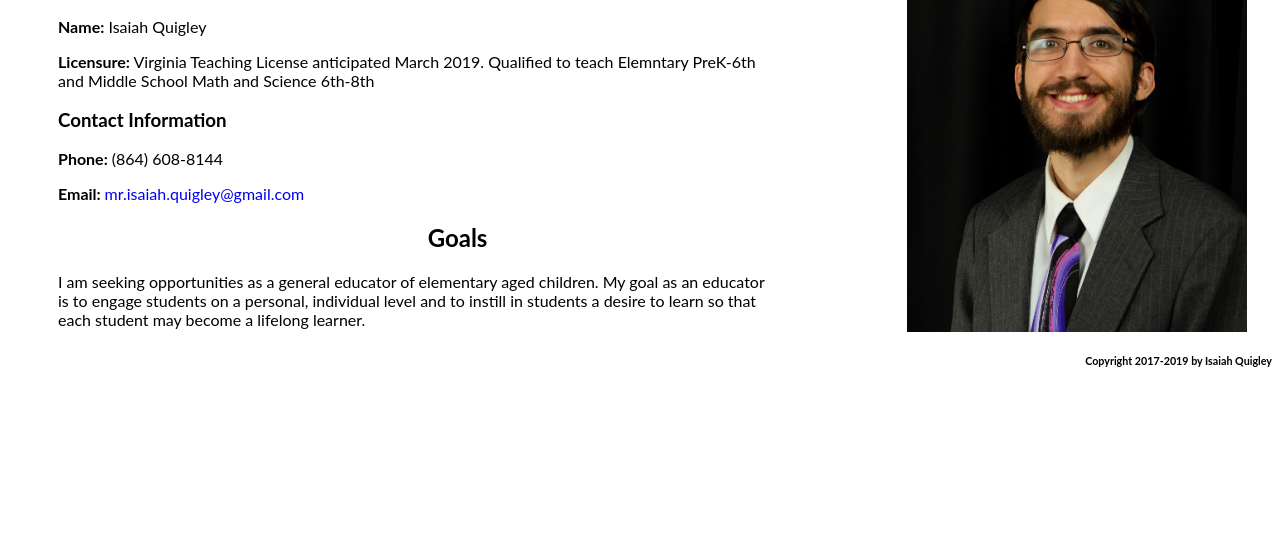
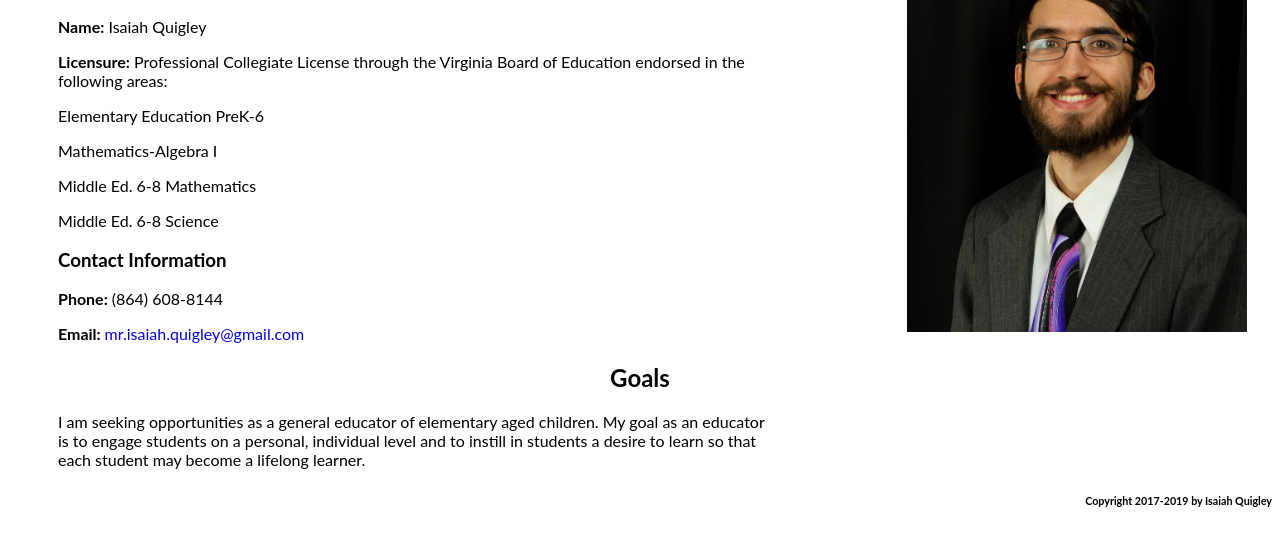
Before and after one commit to mr-isaiah-quigley/mr-isaiah-quigley.github.io, a plain HTML site: page portfolio_Home.html in a window 1280 px wide. Shown: the part 141-686 px from the top of the page. Drawn offline with Linux system fonts and the light colour scheme.

Commit message:
Update portfolio_Home.html

```diff
--- a/portfolio_Home.html
+++ b/portfolio_Home.html
@@ -23,7 +23,11 @@
 		<h1>Mr. Isaiah Quigley</h1>
         <h2>Teacher Candidate Information</h2>
             <p class="cover"><strong>Name:</strong> Isaiah Quigley</p>
-            <p class="cover"><strong>Licensure:</strong> Virginia Teaching License anticipated March 2019. Qualified to teach Elemntary PreK-6th and Middle School Math and Science 6th-8th </p>
+            <p class="cover"><strong>Licensure:</strong> Professional Collegiate License through the Virginia Board of Education endorsed in the following areas:</p>
+            <p>Elementary Education PreK-6</p>
+            <p>Mathematics-Algebra I</p>
+            <p>Middle Ed. 6-8 Mathematics</p>
+            <p>Middle Ed. 6-8 Science</p>
             <h3>Contact Information</h3>
             <p class="cover"><strong>Phone: </strong>(864) 608-8144</p>
         <p class="cover"><strong>Email: </strong><a href="mailto:mr.isaiah.quigley@gmail.com">mr.isaiah.quigley@gmail.com</a></p>
```
